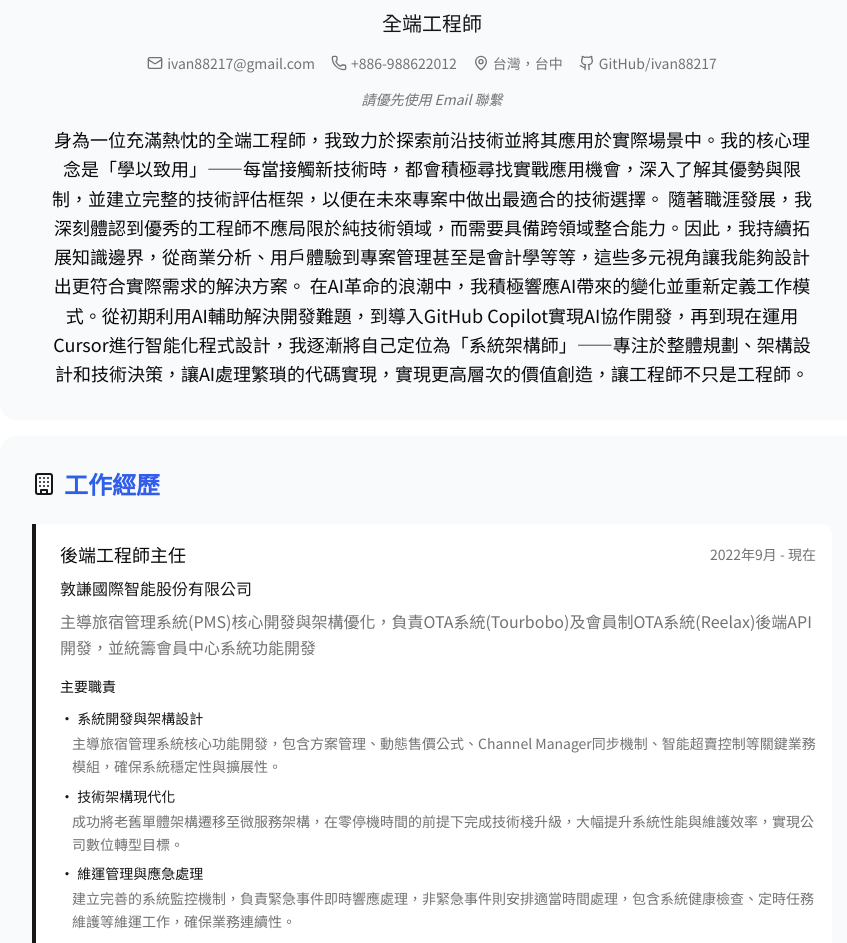
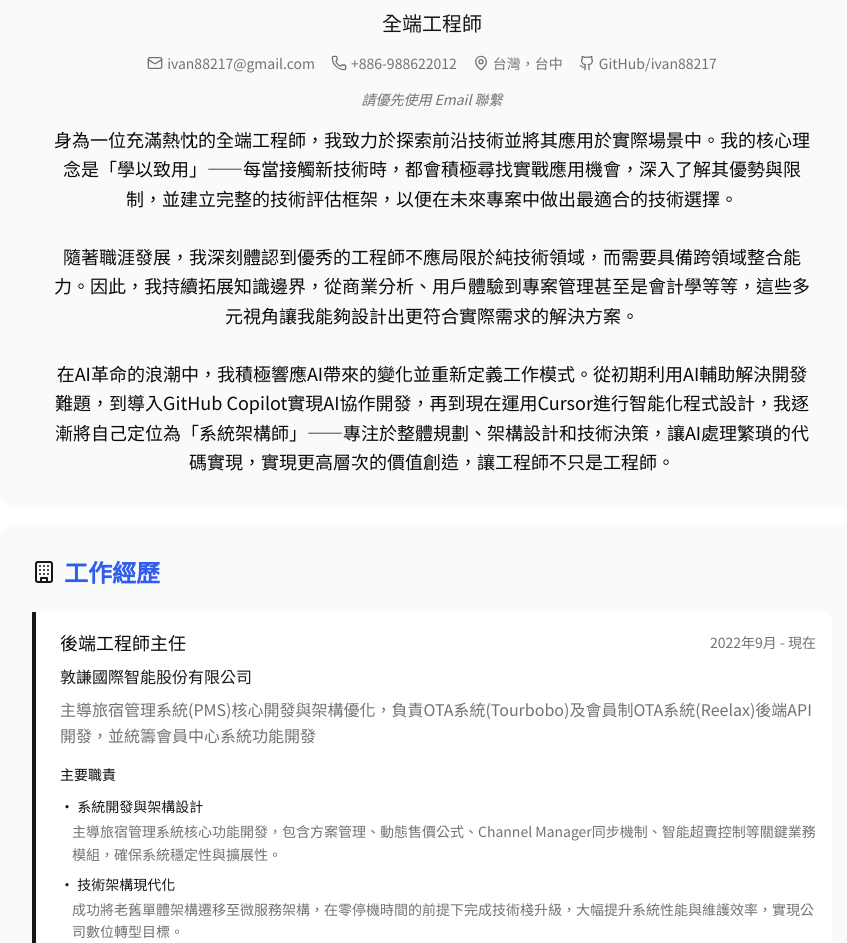
Before and after one commit to ivan88217/autobiography, a Next.js app: page / in a window 1280 px wide. Shown: the part 220-1163 px from the top of the page, without its empty margins (208-1055 px from the left). Built offline with nearby package versions, Linux system fonts and the light colour scheme.

Commit message:
更新傳記資料，調整文本顯示樣式以支援換行，提升可讀性

```diff
--- a/components/biography-sections.tsx
+++ b/components/biography-sections.tsx
@@ -223,7 +223,7 @@
           {language === 'zh' ? '請優先使用 Email 聯繫' : 'Please contact via Email preferably'}
         </p>
 
-        <p className="text-lg max-w-3xl mx-auto leading-relaxed">
+        <p className="text-lg max-w-3xl mx-auto leading-relaxed whitespace-pre-line">
           {personal.summary}
         </p>
       </section>
@@ -253,7 +253,7 @@
                   </span>
                 </div>
                 <p className="font-medium text-primary">{exp.company}</p>
-                <p className="text-muted-foreground leading-relaxed">
+                <p className="text-muted-foreground leading-relaxed whitespace-pre-line">
                   {exp.description}
                 </p>
 
@@ -269,7 +269,7 @@
                           <h6 className="text-sm font-medium text-primary">
                             • {resp.title}
                           </h6>
-                          <p className="text-sm text-muted-foreground leading-relaxed ml-3">
+                          <p className="text-sm text-muted-foreground leading-relaxed ml-3 whitespace-pre-line">
                             {resp.details}
                           </p>
                         </div>
@@ -302,7 +302,7 @@
                 </span>
               </div>
               <p className="font-medium text-primary">{edu.school}</p>
-              <p className="text-muted-foreground leading-relaxed">
+              <p className="text-muted-foreground leading-relaxed whitespace-pre-line">
                 {edu.description}
               </p>
             </div>
@@ -358,7 +358,7 @@
                 </div>
               </CardHeader>
               <CardContent className="space-y-4">
-                <p className="text-sm text-muted-foreground leading-relaxed">
+                <p className="text-sm text-muted-foreground leading-relaxed whitespace-pre-line">
                   {cert.description}
                 </p>
 
@@ -431,7 +431,7 @@
                     {getStatusBadge(project.status)}
                   </div>
                 </div>
-                <CardDescription className="text-sm leading-relaxed">
+                <CardDescription className="text-sm leading-relaxed whitespace-pre-line">
                   {project.description}
                 </CardDescription>
               </CardHeader>
@@ -466,7 +466,7 @@
                         className="flex items-start gap-2"
                       >
                         <span className="text-primary mt-1">•</span>
-                        <span>{highlight}</span>
+                        <span className="whitespace-pre-line">{highlight}</span>
                       </li>
                     ))}
                   </ul>
```
